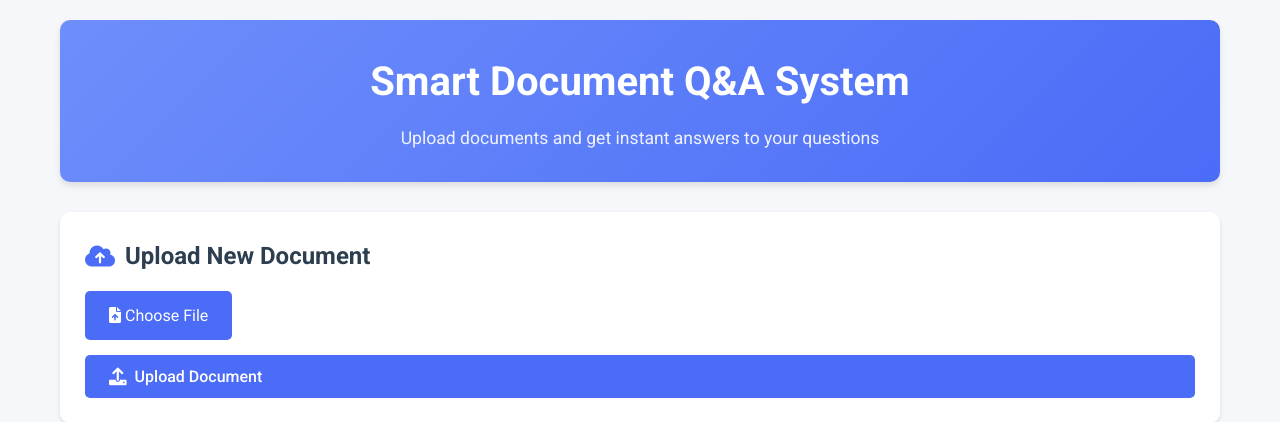
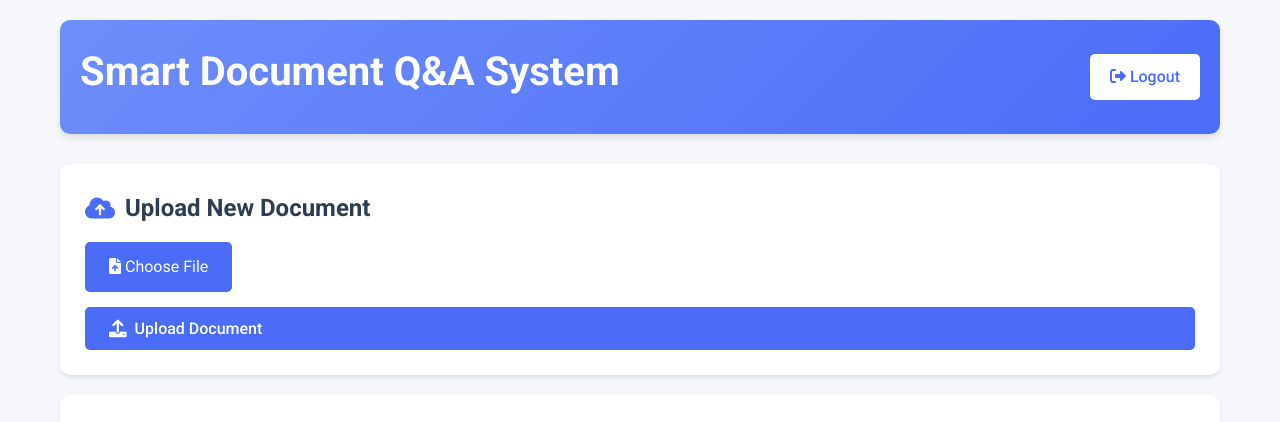
Before and after one commit to nagaramyav/chatbot, a Flask app: page / in a window 1280 px wide. Shown: the top 422 px of the page. Run offline with Flask 3, Linux system fonts and the light colour scheme; the visitor is signed in with stand-in values (Sample User, id 1); data that the repository does not hold is empty.

Commit message:
Add logout button to main page

```diff
--- a/templates/index.html
+++ b/templates/index.html
@@ -25,13 +25,36 @@
         }
 
         .header {
-            text-align: center;
-            padding: 30px 0;
+            display: flex;
+            justify-content: space-between;
+            align-items: center;
+            padding: 20px;
             background: linear-gradient(135deg, #6e8efb, #4a6cf7);
             color: white;
             border-radius: 10px;
             margin-bottom: 30px;
             box-shadow: 0 4px 6px rgba(0, 0, 0, 0.1);
+        }
+
+        .header-title {
+            margin: 0;
+        }
+
+        .logout-btn {
+            background-color: white;
+            color: #4a6cf7;
+            padding: 10px 20px;
+            border: none;
+            border-radius: 5px;
+            cursor: pointer;
+            font-weight: 500;
+            text-decoration: none;
+            transition: all 0.3s ease;
+        }
+
+        .logout-btn:hover {
+            background-color: #f0f0f0;
+            transform: translateY(-2px);
         }
 
         .header h1 {
@@ -232,8 +255,10 @@
 <body>
     <div class="container">
         <div class="header">
-            <h1>Smart Document Q&A System</h1>
-            <p>Upload documents and get instant answers to your questions</p>
+            <h1 class="header-title">Smart Document Q&A System</h1>
+            <a href="{{ url_for('logout') }}" class="logout-btn">
+                <i class="fas fa-sign-out-alt"></i> Logout
+            </a>
         </div>
 
         <div class="card">
```
